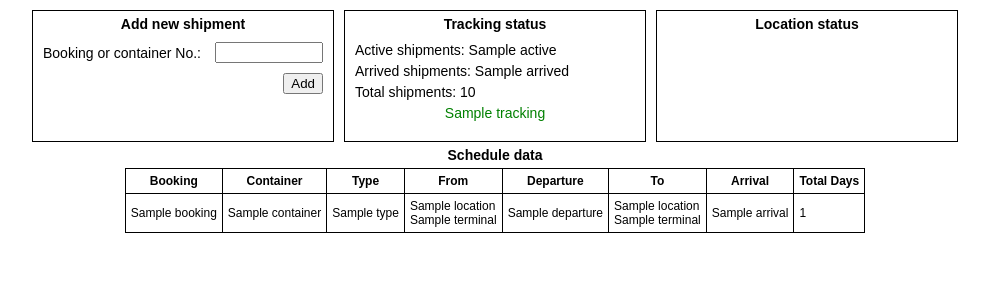
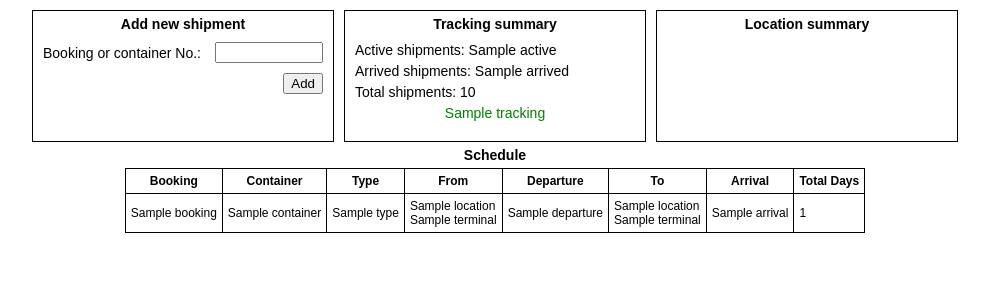
Before and after one commit to deevgeny/seacargos, a Flask app: template seacargos/templates/dashboard/dashboard.html in a window 1280 px wide. Shown: the part 64-364 px from the top of the page, without its empty margins (145-1134 px from the left). Run offline with Flask 2, Linux system fonts and the light colour scheme; the template is opened without the code that fills it: most values are stand-ins (such as "Sample title", 1, 10 or a date in 2020); parts of the project's set-up code (start-up, migrations or seed data) failed here and were passed over.

Commit message:
100% test coverage in test_dashboard.py

```diff
--- a/seacargos/admin.py
+++ b/seacargos/admin.py
@@ -20,12 +20,10 @@ def admin_login_required(view):
 @bp.route('/admin')
 @admin_login_required
 def admin():
-    conn = db_conn()
-    db = conn.seacargos
+    db = db_conn()[g.db_name]
     content = {}
     content["vessels"] = db.vessels.count_documents({})
     content["users"] = db.users.count_documents({})
-    content["shipments"] = db.shipments.count_documents({})
     content["tracking"] = db.tracking.count_documents({})
     content["logs"] = db.logs.count_documents({})
     content['user'] = g.user
--- a/seacargos/dashboard.py
+++ b/seacargos/dashboard.py
@@ -53,13 +53,14 @@ def dashboard():
             content.update(pipeline(query, conn, db))
 
     # GET request
-    content.update(tracking_status_content(db))
+    content.update(tracking_summary(db))
     tracking_data = db_tracking_data(g.user["name"], db)
     table_data = schedule_table_data(tracking_data)
     content.update(table_data)
 
     return render_template('dashboard/dashboard.html', content=content)
 
+# Helper functions
 def ping(func):
     """Catch database CRUD ops exceptions."""
     @functools.wraps(func)
@@ -76,7 +77,6 @@ def ping(func):
             return False
     return wrapper
 
-# User input validation helper functions
 def validate_user_input(user_input):
     """Validate user booking or container input.
     Return MongoDB query."""
@@ -104,8 +104,8 @@ def check_db_records(query, db):
         #log("[oneline.py] [check_db_records()]"\
           #  + f" [Wrong query {query}]")
         return False
-    tracking = db.tracking.count_documents(query)
-    if tracking == 0:
+    count = db.tracking.count_documents(query)
+    if count == 0:
         return True
     else:
         #log("[oneline.py] [check_db_records()]"\
@@ -116,10 +116,9 @@ def check_db_records(query, db):
             flash(f"Item {query['cntrNo']} already exists in tracking database.")
         return False
 
-# Helper functions to prepare data from DB for dashboard get request
 @ping
-def tracking_status_content(db):
-    """Get tracking content summary from database."""
+def tracking_summary(db):
+    """Get tracking summary from database."""
     active = db.tracking.count_documents(
         {"user": g.user["name"], "trackEnd": None}
         )
@@ -127,8 +126,8 @@ def tracking_status_content(db):
         {"user": g.user["name"], "trackEnd": {"$ne": None}}
         )
     total = db.tracking.count_documents({"user": g.user["name"]})
-    content = {"active": active, "arrived": arrived, "total": total}
-    return content
+    summary = {"active": active, "arrived": arrived, "total": total}
+    return summary
 
 @ping
 def db_tracking_data(user, db):
--- a/seacargos/static/style.css
+++ b/seacargos/static/style.css
@@ -21,7 +21,7 @@ body {
     }
     #dashboard {
         display: grid;
-        grid-template-areas: "tracking-form tracking-status location-status"
+        grid-template-areas: "tracking-form tracking-summary location-summary"
                              "schedule-table schedule-table schedule-table";
         grid-template-columns: auto 1fr auto;
         grid-template-rows: auto 1fr;
@@ -36,8 +36,8 @@ body {
 
     /* Dashboard elements */
     #tracking-form {grid-area: tracking-form; place-self: center left; margin-left: 10px;}
-    #tracking-status {grid-area: tracking-status; place-self: center center; margin: 0 10px 0;}
-    #location-status {grid-area: location-status; place-self: center right; margin-right: 10px;}
+    #tracking-summary {grid-area: tracking-summary; place-self: center center; margin: 0 10px 0;}
+    #location-summary {grid-area: location-summary; place-self: center right; margin-right: 10px;}
     #schedule-table {grid-area: schedule-table; place-self: center center; margin: 0 10px 0;}
 }
 
@@ -86,25 +86,25 @@ body {
     min-width: 300px;
 }
 
-.tracking-status-container {
+.tracking-summary-container {
     border: 1px solid black;
     min-height: 130px;
     min-width: 300px;
 }
-    .tracking-status-container .record {
+    .tracking-summary-container .record {
         font-size: 14px;
         text-align: left;
         margin: 5px 0 5px 10px;
 
     }
-    .tracking-status-container .message {
+    .tracking-summary-container .message {
         font-size: 14px;
         text-align: center;
         margin: 5px 10px;
         color: green;
     }
 
-.location-status-container {
+.location-summary-container {
     border: 1px solid black;
     min-height: 130px;
     min-width: 300px;
--- a/seacargos/templates/dashboard/dashboard.html
+++ b/seacargos/templates/dashboard/dashboard.html
@@ -32,8 +32,8 @@
       <input type="submit" value="Add">
     </form>
   </div>
-  <div id="tracking-status" class="tracking-status-container">
-    <div class="caption">Tracking status</div>
+  <div id="tracking-summary" class="tracking-summary-container">
+    <div class="caption">Tracking summary</div>
     <div class="record">Active shipments: {{ content.active }}</div>
     <div class="record">Arrived shipments: {{ content.arrived }}</div>
     <div class="record">Total shipments: {{ content.total }}</div>
@@ -41,12 +41,12 @@
       <div class="message">{{ content.tracking }}</div>
     {% endif %}
   </div>
-  <div id="location-status" class="location-status-container">
-    <div class="caption">Location status</div>
+  <div id="location-summary" class="location-summary-container">
+    <div class="caption">Location summary</div>
   </div>
   <div id="schedule-table">
     {% if content.table %}
-    <div class="caption">Schedule data</div>
+    <div class="caption">Schedule</div>
     <table>
       <tr>
         <th>Booking</th>
```
Also changed, not shown: tests/test_dashboard.py (+56 -22 lines).
